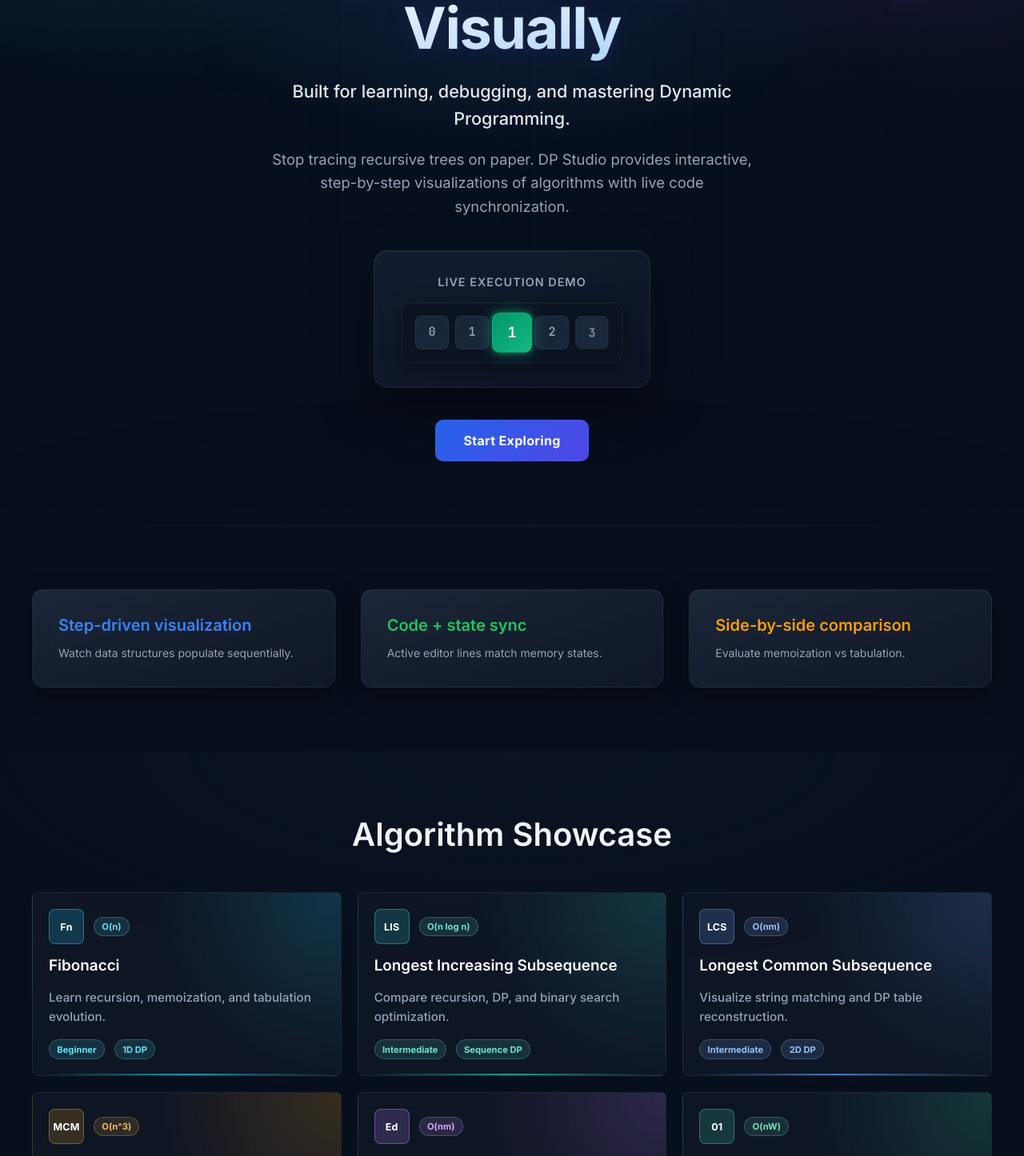
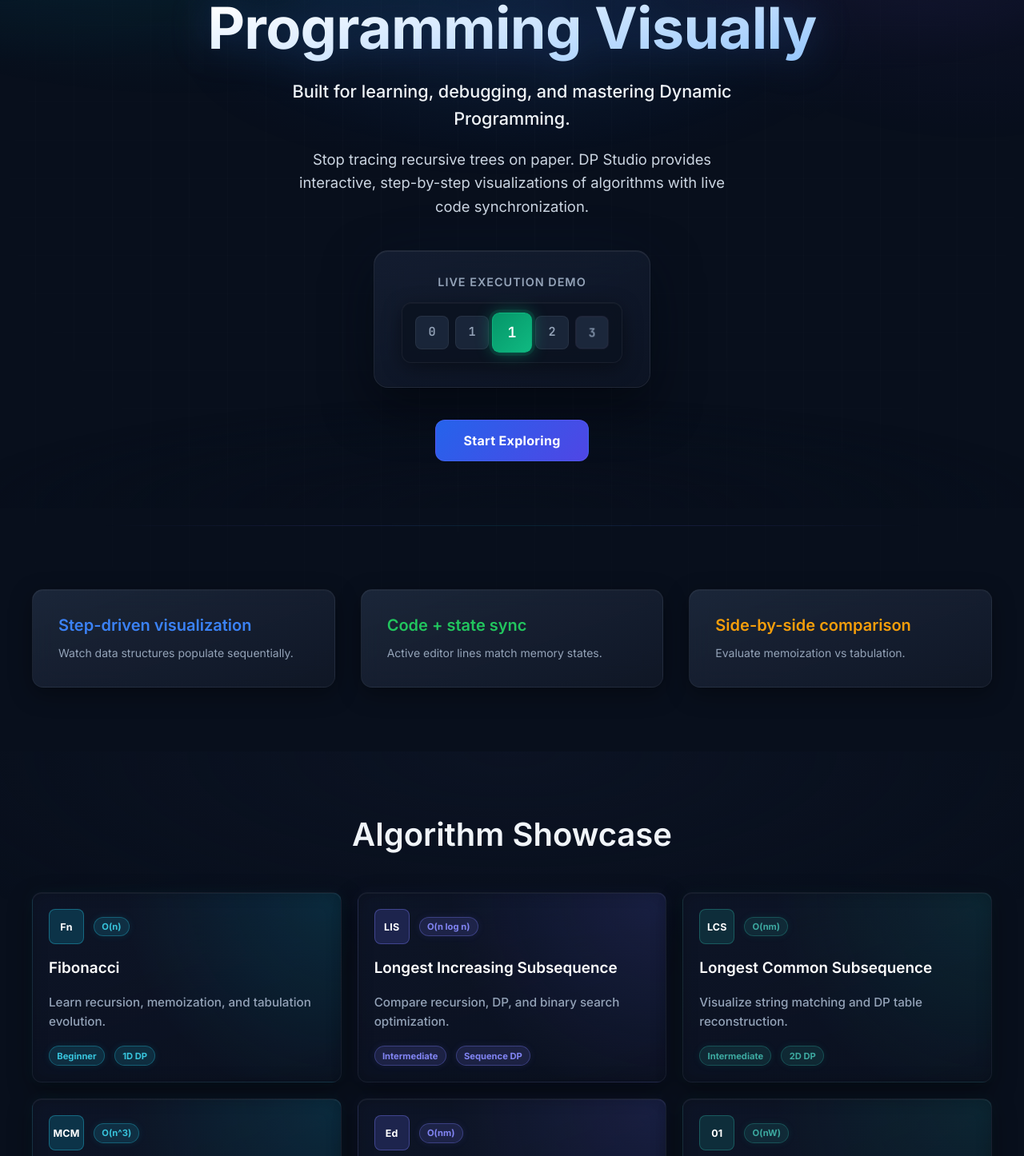
Before and after one commit to sunidhii1103/DP-STUDIO, a React (Vite) app: page / in a window 1280 px wide. Shown: the part 164-1610 px from the top of the page at 80% size. Built offline with nearby package versions, Linux system fonts and the light colour scheme.

Commit message:
final touch

```diff
--- a/src/components/navbar/Navbar.css
+++ b/src/components/navbar/Navbar.css
@@ -18,11 +18,11 @@
 }
 
 .dp-navbar--scrolled {
-  background: rgba(8, 12, 28, 0.7);
-  backdrop-filter: blur(20px);
-  -webkit-backdrop-filter: blur(20px);
-  border-bottom: 1px solid rgba(255, 255, 255, 0.1);
-  box-shadow: 0 4px 30px rgba(0, 0, 0, 0.3), 0 0 40px rgba(59, 130, 246, 0.08);
+  background: rgba(8, 12, 28, 0.75);
+  backdrop-filter: blur(24px);
+  -webkit-backdrop-filter: blur(24px);
+  border-bottom: 1px solid rgba(59, 130, 246, 0.15);
+  box-shadow: 0 4px 30px rgba(0, 0, 0, 0.3), 0 2px 24px rgba(59, 130, 246, 0.12);
 }
 
 .dp-navbar__inner {
@@ -77,19 +77,38 @@
   font-weight: 500;
   border-radius: 8px;
   cursor: pointer;
-  transition: all 0.2s ease;
+  transition: all 0.3s cubic-bezier(0.16, 1, 0.3, 1);
   position: relative;
+  overflow: hidden;
+}
+
+.dp-navbar__link::after {
+  content: "";
+  position: absolute;
+  bottom: 0;
+  left: 50%;
+  transform: translateX(-50%);
+  width: 0;
+  height: 2px;
+  background: #60a5fa;
+  transition: width 0.3s cubic-bezier(0.16, 1, 0.3, 1);
+  box-shadow: 0 0 10px rgba(96, 165, 250, 0.6);
+  border-radius: 2px 2px 0 0;
 }
 
 .dp-navbar__link:hover {
   color: #fff;
-  background: rgba(255, 255, 255, 0.06);
+  background: rgba(255, 255, 255, 0.04);
+}
+
+.dp-navbar__link:hover::after,
+.dp-navbar__link--active::after {
+  width: calc(100% - 32px);
 }
 
 .dp-navbar__link--active {
   color: #fff;
-  background: rgba(255, 255, 255, 0.08);
-  box-shadow: inset 0 1px 0 rgba(255, 255, 255, 0.1), 0 0 20px rgba(59, 130, 246, 0.15);
+  background: rgba(255, 255, 255, 0.06);
 }
 
 .dp-navbar__chevron {
@@ -287,7 +306,8 @@
   inset: 0;
   background: rgba(0, 0, 0, 0.6);
   backdrop-filter: blur(4px);
-  z-index: 999;
+  -webkit-backdrop-filter: blur(4px);
+  z-index: 998;
   opacity: 0;
   visibility: hidden;
   transition: all 0.3s ease;
@@ -303,18 +323,19 @@
   top: 64px;
   left: 0;
   right: 0;
-  background: rgba(15, 23, 42, 0.95);
-  backdrop-filter: blur(20px);
-  -webkit-backdrop-filter: blur(20px);
+  background: rgba(11, 17, 32, 0.98);
+  backdrop-filter: blur(12px);
+  -webkit-backdrop-filter: blur(12px);
   border-bottom: 1px solid rgba(255, 255, 255, 0.1);
-  z-index: 998;
+  z-index: 999;
   padding: 24px;
   transform: translateY(-100%);
   opacity: 0;
   visibility: hidden;
-  transition: all 0.4s cubic-bezier(0.16, 1, 0.3, 1);
+  transition: transform 0.4s cubic-bezier(0.16, 1, 0.3, 1), opacity 0.4s ease;
   max-height: calc(100vh - 64px);
   overflow-y: auto;
+  will-change: transform, opacity;
 }
 
 .dp-mobile-menu--open {
--- a/src/styles/index.css
+++ b/src/styles/index.css
@@ -1896,7 +1896,7 @@ button:disabled {
 /* Primary CTA button */
 .cta-btn {
   padding: 15px 34px;
-  border-radius: 10px;
+  border-radius: 12px;
   font-weight: 700;
   font-size: 1rem;
   letter-spacing: 0.02em;
@@ -2234,21 +2234,23 @@ body::before {
 .hero-title {
   font-size: clamp(2.5rem, 5vw + 1rem, 4.5rem);
   font-weight: 800;
-  margin: 0 0 1.2rem 0;
+  margin: 0 auto 1.2rem auto;
   line-height: 1.1;
+  max-width: 800px;
   background: linear-gradient(to bottom right, #ffffff 30%, #93c5fd 100%);
+  filter: drop-shadow(0 0 24px rgba(59, 130, 246, 0.25));
   -webkit-background-clip: text;
   -webkit-text-fill-color: transparent;
   background-clip: text;
   color: transparent;
-  letter-spacing: -0.02em;
+  letter-spacing: -0.01em;
   padding-bottom: 0.2rem;
 }
 
 .hero-subtitle {
   font-size: clamp(1.1rem, 2vw, 1.35rem);
-  color: #e2e8f0;
-  max-width: 640px;
+  color: #f1f5f9;
+  max-width: 600px;
   margin: 0 auto 1.2rem auto;
   line-height: 1.6;
   font-weight: 500;
@@ -2256,10 +2258,23 @@ body::before {
 
 .hero-description {
   font-size: clamp(0.95rem, 1.5vw, 1.15rem);
-  color: #94a3b8;
-  max-width: 600px;
+  color: #cbd5e1;
+  max-width: 560px;
   margin: 0 auto 2.5rem auto;
   line-height: 1.6;
+}
+
+.hero-content-wrapper {
+  animation: heroContentFadeUp 1.2s cubic-bezier(0.16, 1, 0.3, 1) forwards;
+  opacity: 0;
+  transform: translateY(30px);
+}
+
+@keyframes heroContentFadeUp {
+  to {
+    opacity: 1;
+    transform: translateY(0);
+  }
 }
 
 /* Hero panel — stronger glassmorphism + floating */
@@ -2347,34 +2362,47 @@ body::before {
   color: inherit;
   cursor: pointer;
   background:
-    radial-gradient(circle at top right, color-mix(in srgb, var(--algo-accent) 18%, transparent), transparent 52%),
-    rgba(17,24,39,0.72);
-  backdrop-filter: blur(10px);
+    radial-gradient(circle at top right, color-mix(in srgb, var(--algo-accent) 15%, transparent), transparent 60%),
+    linear-gradient(160deg, rgba(15, 23, 42, 0.8), rgba(11, 17, 32, 0.95));
+  backdrop-filter: blur(12px);
+  -webkit-backdrop-filter: blur(12px);
   padding: 1.25rem;
-  border-radius: 8px;
-  border: 1px solid rgba(255,255,255,0.07);
+  border-radius: 12px;
+  border: 1px solid rgba(255, 255, 255, 0.05);
+  box-shadow:
+    0 0 15px color-mix(in srgb, var(--algo-accent) 6%, transparent),
+    0 10px 30px rgba(0, 0, 0, 0.4),
+    inset 0 1px 0 rgba(255, 255, 255, 0.05),
+    inset 0 0 20px rgba(0, 0, 0, 0.2);
   display: flex;
   flex-direction: column;
   justify-content: space-between;
-  gap: 1rem;
+  gap: 1.2rem;
   overflow: hidden;
-  transition: transform 0.22s ease, box-shadow 0.22s ease, border-color 0.22s ease, background 0.22s ease;
+  transition: transform 0.3s cubic-bezier(0.16, 1, 0.3, 1), box-shadow 0.3s cubic-bezier(0.16, 1, 0.3, 1), border-color 0.3s ease, background 0.3s ease;
 }
 
 .algo-card::after {
   content: "";
   position: absolute;
-  inset: auto 1rem 0 1rem;
+  inset: auto 0 0 0;
   height: 2px;
-  border-radius: 999px;
-  background: linear-gradient(90deg, transparent, var(--algo-accent), transparent);
-  opacity: 0.68;
+  background: linear-gradient(90deg, transparent, color-mix(in srgb, var(--algo-accent) 70%, transparent), transparent);
+  opacity: 0;
+  transition: opacity 0.3s ease;
 }
 
 .algo-card:hover {
-  transform: translateY(-6px) scale(1.015);
-  box-shadow: 0 18px 40px rgba(0,0,0,0.5), 0 0 24px color-mix(in srgb, var(--algo-accent) 22%, transparent);
-  border-color: color-mix(in srgb, var(--algo-accent) 45%, rgba(255,255,255,0.08));
+  transform: translateY(-6px) scale(1.01);
+  box-shadow:
+    0 0 30px color-mix(in srgb, var(--algo-accent) 15%, transparent),
+    0 24px 50px rgba(0, 0, 0, 0.6),
+    inset 0 1px 0 rgba(255, 255, 255, 0.1);
+  border-color: color-mix(in srgb, var(--algo-accent) 40%, rgba(255, 255, 255, 0.1));
+}
+
+.algo-card:hover::after {
+  opacity: 1;
 }
 
 .algo-card:focus-visible {
@@ -2382,12 +2410,12 @@ body::before {
   outline-offset: 3px;
 }
 
-.algo-card--fibonacci { --algo-accent: #22d3ee; }
-.algo-card--lis { --algo-accent: #2dd4bf; }
-.algo-card--lcs { --algo-accent: #60a5fa; }
-.algo-card--edit-distance { --algo-accent: #c084fc; }
-.algo-card--mcm { --algo-accent: #f59e0b; }
-.algo-card--knapsack { --algo-accent: #34d399; }
+.algo-card--fibonacci { --algo-accent: #06b6d4; } /* cyan-blue */
+.algo-card--lis { --algo-accent: #6366f1; } /* indigo-blue */
+.algo-card--lcs { --algo-accent: #0d9488; } /* teal-blue */
+.algo-card--edit-distance { --algo-accent: #6366f1; } /* indigo-blue */
+.algo-card--mcm { --algo-accent: #06b6d4; } /* cyan-blue */
+.algo-card--knapsack { --algo-accent: #0d9488; } /* teal-blue */
 
 .algo-card-topline,
 .algo-badges {
@@ -2417,10 +2445,13 @@ body::before {
   border-radius: 999px;
   font-size: 0.7rem;
   font-weight: 850;
-  color: color-mix(in srgb, var(--algo-accent) 70%, white);
-  background: color-mix(in srgb, var(--algo-accent) 10%, rgba(255,255,255,0.04));
-  border: 1px solid color-mix(in srgb, var(--algo-accent) 22%, rgba(255,255,255,0.08));
+  color: color-mix(in srgb, var(--algo-accent) 80%, white);
+  background: color-mix(in srgb, var(--algo-accent) 15%, rgba(255,255,255,0.02));
+  border: 1px solid color-mix(in srgb, var(--algo-accent) 30%, rgba(255,255,255,0.06));
   padding: 0.28rem 0.58rem;
+  box-shadow: 0 0 10px color-mix(in srgb, var(--algo-accent) 12%, transparent);
+  backdrop-filter: blur(8px);
+  -webkit-backdrop-filter: blur(8px);
 }
 
 .algo-card h3 {
```
